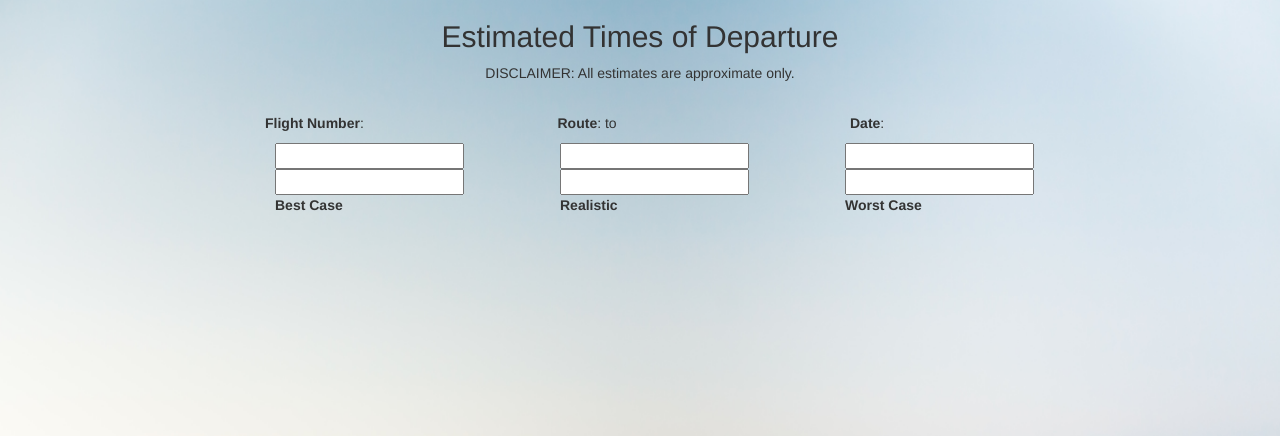
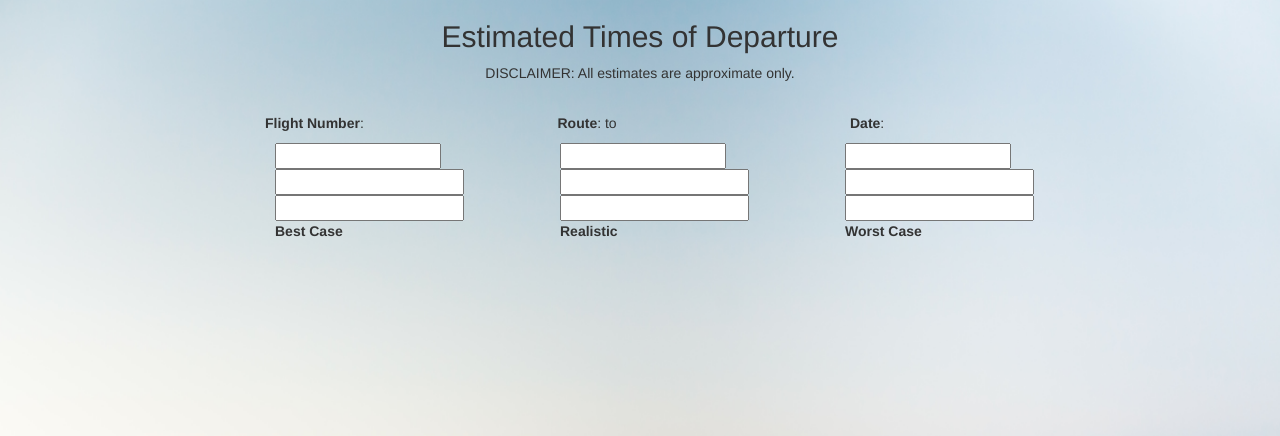
Before and after one commit to yanmoiseev/nasa_flightdelay, a Flask app: template BackEnd/templates/results.html in a window 1280 px wide. Shown: the top 436 px of the page. Run offline with Flask 2, Linux system fonts and the light colour scheme; the template is opened without the code that fills it, so the values that code supplies are empty; some libraries are stand-ins or nearby versions.

Commit message:
Added "traffic lights" indicator (again)
Green = 0-30min delay, yellow = 31-60min delay, red = 61+ min delay

```diff
--- a/BackEnd/templates/results.html
+++ b/BackEnd/templates/results.html
@@ -55,6 +55,13 @@
           var depTime = flapperDatetime.format("HH:mm");
           $('#datedisplay' + i).flapper(dateOptions).val(depDate).change();
           $('#timedisplay' + i).flapper(dateOptions).val(depTime).change();
+          if (delay_times[i] > 60) {
+				    $('#light' + i).css("background-color","#ff0000");
+		      } else if (delay_times[i] > 30) {
+				    $('#light' + i).css("background-color","#ffff00");
+		      } else {
+				    $('#light' + i).css("background-color","#00ff00");
+		      }
         }
 
         $('#flight').html('{{ flight }}');
@@ -110,6 +117,7 @@
     </div>
 
     <div class="col-md-3 col-md-offset-2">
+      <input id="light0" style="width: 166px;" />
       <input class="header light XS" id="datedisplay0"/>
       <input class="header light XS" id="timedisplay0"/>
       <p>
@@ -117,6 +125,7 @@
       </p>
     </div>
     <div class="col-md-3">
+      <input id="light1" style="width: 166px;" />
       <input class="header light XS" id="datedisplay1"/>
       <input class="header light XS" id="timedisplay1"/>
       <p>
@@ -124,6 +133,7 @@
       </p>
     </div>
     <div class="col-md-3">
+      <input id="light2" style="width: 166px;" />
       <input class="header light XS" id="datedisplay2"/>
       <input class="header light XS" id="timedisplay2"/>
       <p>
```
